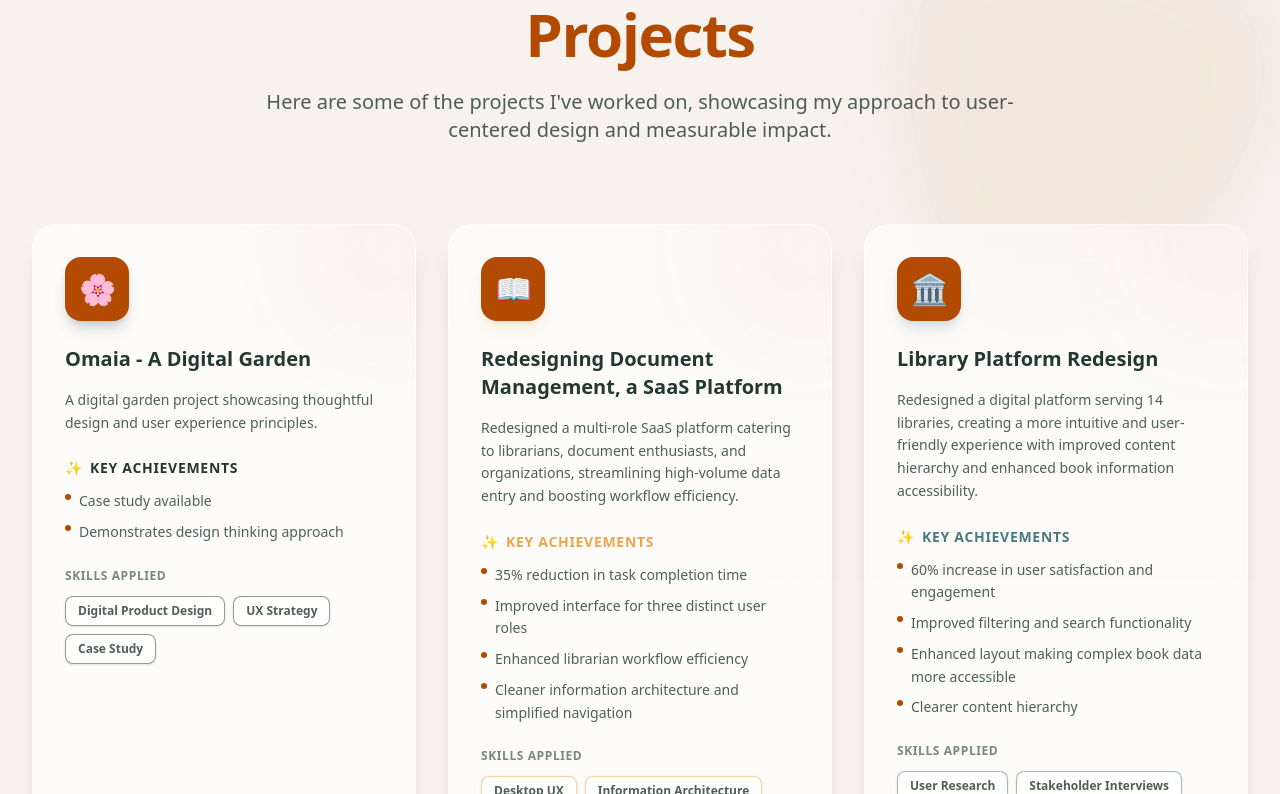
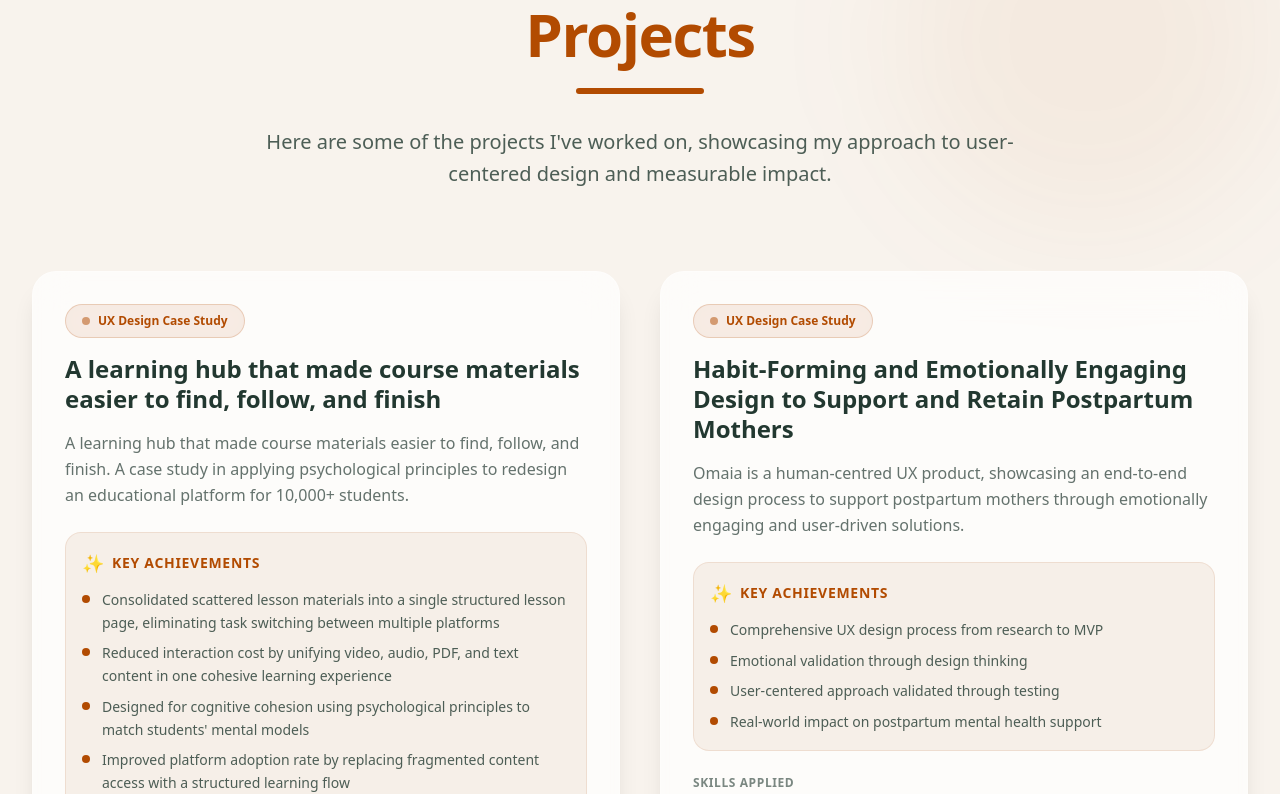
Before and after one commit to ehsangazar/zarabani, a React (Vite) app: page / in a window 1280 px wide. Shown: the part 1406-2200 px from the top of the page. Built offline with nearby package versions, Linux system fonts and the light colour scheme.

Commit message:
Enhance Projects component to load and display combined project and case study data, prioritizing case studies. Implement loading state and improve project card layout with updated styles and animations.

```diff
--- a/src/components/Projects.tsx
+++ b/src/components/Projects.tsx
@@ -1,146 +1,180 @@
+import { useState, useEffect } from 'react'
 import { Link } from 'react-router-dom'
-import { allProjects } from '../utils/projects';
+import { getAllCaseStudies, type CaseStudy } from '../utils/caseStudies'
+import { allProjects } from '../utils/projects'
 
-const colorClasses: Record<
-  string,
-  { gradient: string; text: string; shadow: string; border: string }
-> = {
-  indigo: {
-    gradient: "from-primary to-secondary",
-    text: "text-primary",
-    shadow: "shadow-primary/20",
-    border: "border-primary/50",
-  },
-  violet: {
-    gradient: "from-secondary to-accent",
-    text: "text-secondary",
-    shadow: "shadow-secondary/20",
-    border: "border-secondary/50",
-  },
-  fuchsia: {
-    gradient: "from-accent to-primary",
-    text: "text-accent",
-    shadow: "shadow-accent/20",
-    border: "border-accent/50",
-  },
-  rose: {
-    gradient: "from-primary via-secondary to-accent",
-    text: "text-primary",
-    shadow: "shadow-primary/20",
-    border: "border-primary/50",
-  },
-  amber: {
-    gradient: "from-secondary to-primary",
-    text: "text-secondary",
-    shadow: "shadow-secondary/20",
-    border: "border-secondary/50",
-  },
-  emerald: {
-    gradient: "from-primary-dark to-accent",
-    text: "text-primary-dark",
-    shadow: "shadow-primary-dark/20",
-    border: "border-primary-dark/50",
-  },
-};
+interface CombinedProject {
+  id: string
+  title: string
+  description: string
+  category: string
+  technologies: string[]
+  achievements: string[]
+  caseStudyId?: string
+  isCaseStudy: boolean
+}
 
 const Projects = () => {
+  const [projects, setProjects] = useState<CombinedProject[]>([])
+  const [loading, setLoading] = useState(true)
+
+  useEffect(() => {
+    const loadProjects = async () => {
+      try {
+        const caseStudies = await getAllCaseStudies()
+
+        // Create a map of case studies by ID
+        const caseStudyMap = new Map<string, CaseStudy>()
+        caseStudies.forEach(cs => {
+          caseStudyMap.set(cs.id, cs)
+        })
+
+        // Combine all projects with case studies
+        // Add case studies in the order they appear in the array
+        const combined: CombinedProject[] = []
+
+        caseStudies.forEach(cs => {
+          combined.push({
+            id: cs.id,
+            title: cs.title,
+            description: cs.description,
+            category: cs.category,
+            technologies: cs.technologies,
+            achievements: cs.achievements,
+            caseStudyId: cs.id,
+            isCaseStudy: true,
+          })
+        })
+
+        // Add other projects that don't have case studies
+        allProjects.forEach(project => {
+          if (!caseStudyMap.has(project.id)) {
+            combined.push({
+              id: project.id,
+              title: project.title,
+              description: project.description,
+              category: 'Featured Project',
+              technologies: project.technologies,
+              achievements: project.achievements,
+              isCaseStudy: false,
+            })
+          }
+        })
+
+        setProjects(combined)
+      } catch (error) {
+        console.error('Failed to load projects:', error)
+      } finally {
+        setLoading(false)
+      }
+    }
+
+    loadProjects()
+  }, [])
+
+  if (loading) {
+    return (
+      <section id="projects" className="relative overflow-hidden bg-warm/20 py-24 px-6 lg:px-8 min-h-[400px] flex items-center justify-center">
+        <div className="text-center">
+          <div className="relative">
+            <div className="animate-spin rounded-full h-16 w-16 border-4 border-primary/20 border-t-primary mx-auto mb-4"></div>
+            <div className="absolute inset-0 rounded-full border-4 border-transparent border-r-secondary animate-spin" style={{ animationDirection: 'reverse', animationDuration: '1.5s' }}></div>
+          </div>
+          <p className="text-primary-dark font-medium">Loading projects...</p>
+        </div>
+      </section>
+    )
+  }
+
   return (
     <section
       id="projects"
       className="relative overflow-hidden bg-warm/20 py-24 px-6 lg:px-8"
     >
       {/* Background Decorations */}
-      <div className="absolute top-40 right-0 h-96 w-96 blob bg-primary/10"></div>
-      <div className="absolute bottom-40 left-0 h-80 w-80 blob bg-primary/10"></div>
+      <div className="absolute top-20 right-0 h-96 w-96 bg-primary/5 rounded-full blur-3xl animate-float"></div>
+      <div className="absolute bottom-20 left-0 h-80 w-80 bg-accent/5 rounded-full blur-3xl animate-float" style={{ animationDelay: '2s' }}></div>
 
       <div className="relative mx-auto max-w-7xl">
         {/* Section Header */}
-        <div className="mb-20 text-center">
-          <div className="mb-6 inline-flex items-center gap-2 rounded-2xl border border-primary/20 bg-white/80 px-5 py-2.5 backdrop-blur-sm">
+        <div className="mb-20 text-center fade-in-up">
+          <div className="mb-6 inline-flex items-center gap-2 rounded-2xl border border-primary/20 bg-white/80 backdrop-blur-sm px-5 py-2.5 shadow-lg">
             <span className="text-2xl">💼</span>
-            <span className="text-sm font-bold uppercase tracking-widest text-gradient">
+            <span className="text-sm font-bold uppercase tracking-widest text-primary">
               Portfolio
             </span>
           </div>
           <h2 className="mx-auto mb-6 max-w-4xl text-4xl font-extrabold tracking-tight text-primary-dark sm:text-5xl lg:text-6xl">
-            Case Studies &{" "}
-            <span className="text-gradient">Featured Projects</span>
+            Case Studies &{' '}
+            <span className="text-primary">Featured Projects</span>
           </h2>
-          <p className="mx-auto max-w-3xl text-xl text-primary-dark/80">
-            Here are some of the projects I've worked on, showcasing my approach
-            to user-centered design and measurable impact.
+          <div className="w-32 h-1.5 bg-primary mx-auto mb-8 rounded-full"></div>
+          <p className="mx-auto max-w-3xl text-xl text-primary-dark/80 leading-relaxed">
+            Here are some of the projects I've worked on, showcasing my approach to user-centered design and measurable impact.
           </p>
         </div>
 
         {/* Projects Grid */}
-        <div className="grid gap-8 md:grid-cols-2 lg:grid-cols-3">
-          {allProjects.map((project, index) => {
-            const colors = colorClasses[project.color];
-            const isCaseStudy = !!project.caseStudyId;
-            return (
+        <div className="grid md:grid-cols-2 gap-8 lg:gap-10">
+          {projects.map((project, index) => (
             <div
               key={index}
-                className="group glass relative overflow-hidden rounded-3xl p-8 shadow-xl transition-all duration-300 hover:-translate-y-2 hover:shadow-2xl flex flex-col"
+              className="group relative glass rounded-3xl overflow-hidden shadow-xl hover:shadow-2xl transition-all duration-500 hover:-translate-y-2 flex flex-col"
               style={{ animationDelay: `${index * 0.1}s` }}
             >
-                {/* Decorative gradient blob */}
-                <div
-                  className={`absolute -right-10 -top-10 h-32 w-32 rounded-full bg-primary opacity-10 blur-3xl transition-opacity group-hover:opacity-20`}
-                ></div>
+              {/* Overlay on Hover */}
+              <div className="absolute inset-0 bg-primary/5 opacity-0 group-hover:opacity-100 transition-opacity duration-500"></div>
 
-                <div className="relative flex flex-col flex-grow">
-                  {/* Icon */}
-                  <div
-                    className={`mb-6 inline-flex h-16 w-16 items-center justify-center rounded-2xl bg-primary text-3xl shadow-lg ${colors.shadow} transition-transform group-hover:scale-110 group-hover:rotate-6`}
-                  >
-                    {project.icon}
+              {/* Decorative Corner Element */}
+              <div className="absolute top-0 right-0 w-32 h-32 bg-primary/10 rounded-bl-full opacity-0 group-hover:opacity-100 transition-opacity duration-500"></div>
+
+              <div className="relative p-8 flex flex-col flex-grow">
+                {/* Category Badge */}
+                <div className="mb-4">
+                  <span className="inline-flex items-center gap-2 bg-primary/10 text-primary text-xs font-bold px-4 py-2 rounded-full border border-primary/20 backdrop-blur-sm">
+                    <span className="w-2 h-2 bg-primary rounded-full animate-pulse"></span>
+                    {project.category}
+                  </span>
                 </div>
 
                 {/* Title */}
-                  <h3 className="mb-4 text-xl font-extrabold text-primary-dark group-hover:text-gradient">
+                <h3 className="text-2xl font-extrabold text-primary-dark mb-4 group-hover:text-primary transition-colors duration-300 leading-tight">
                   {project.title}
                 </h3>
 
                 {/* Description */}
-                  <p className="mb-6 text-sm leading-relaxed text-primary-dark/80">
+                <p className="text-primary-dark/70 mb-6 leading-relaxed text-base">
                   {project.description}
                 </p>
 
-                  {/* Achievements */}
-                  <div className="mb-6">
-                    <div className="mb-3 flex items-center gap-2">
-                      <span className="text-sm">✨</span>
-                      <h4
-                        className={`text-sm font-bold uppercase tracking-wider ${colors.text}`}
-                      >
+                {/* Achievements Section */}
+                <div className="mb-6 p-4 rounded-2xl bg-warm/40 border border-primary/10">
+                  <div className="flex items-center gap-2 mb-3">
+                    <span className="text-lg">✨</span>
+                    <h4 className="text-sm font-bold uppercase tracking-wider text-primary">
                       Key Achievements
                     </h4>
                   </div>
                   <ul className="space-y-2">
                     {project.achievements.map((achievement, i) => (
-                        <li
-                          key={i}
-                          className="flex items-start gap-2 text-sm text-primary-dark/80"
-                        >
-                          <span
-                            className={`mt-1 flex h-1.5 w-1.5 flex-shrink-0 rounded-full bg-primary`}
-                          />
+                      <li key={i} className="flex items-start gap-3 text-sm text-primary-dark/80">
+                        <span className="mt-1.5 flex h-2 w-2 flex-shrink-0 rounded-full bg-primary"></span>
                         <span className="leading-relaxed">{achievement}</span>
                       </li>
                     ))}
                   </ul>
                 </div>
 
-                  {/* Technologies */}
+                {/* Technologies Section */}
                 <div className="mb-6">
-                    <h4 className="mb-3 text-xs font-bold uppercase tracking-wider text-primary-dark/60">
+                  <h4 className="text-xs font-bold uppercase tracking-wider text-primary-dark/60 mb-3">
                     Skills Applied
                   </h4>
                   <div className="flex flex-wrap gap-2">
                     {project.technologies.map((tech, i) => (
                       <span
                         key={i}
-                          className={`rounded-lg border ${colors.border} bg-white/80 px-3 py-1.5 text-xs font-semibold text-primary-dark/80 shadow-sm transition-all hover:scale-105 hover:shadow-md`}
+                        className="inline-flex items-center px-3 py-1.5 rounded-lg bg-white/80 border border-primary/20 text-xs font-semibold text-primary-dark/80 shadow-sm hover:shadow-md hover:scale-105 transition-all duration-200 backdrop-blur-sm"
                       >
                         {tech}
                       </span>
@@ -157,7 +191,7 @@ const Projects = () => {
                   className="group/btn relative inline-flex items-center justify-center gap-3 w-full bg-primary text-white px-6 py-4 rounded-xl font-bold text-sm shadow-lg hover:shadow-xl hover:bg-primary/90 transition-all duration-300 overflow-hidden mt-6"
                 >
                   <span className="relative z-10 flex items-center gap-2">
-                      {isCaseStudy ? 'View Case Study' : 'View Project'}
+                    {project.isCaseStudy ? 'View Case Study' : 'View Project'}
                     <svg className="w-5 h-5 transition-transform group-hover/btn:translate-x-1" fill="none" stroke="currentColor" viewBox="0 0 24 24">
                       <path strokeLinecap="round" strokeLinejoin="round" strokeWidth={2.5} d="M13 7l5 5m0 0l-5 5m5-5H6" />
                     </svg>
@@ -166,12 +200,20 @@ const Projects = () => {
                 </Link>
               </div>
             </div>
-            );
-          })}
+          ))}
         </div>
+
+        {/* Empty State Message */}
+        {projects.length === 0 && (
+          <div className="text-center py-20">
+            <div className="text-6xl mb-4">📂</div>
+            <h3 className="text-2xl font-bold text-primary-dark mb-2">No projects yet</h3>
+            <p className="text-primary-dark/60">Check back soon for case studies!</p>
+          </div>
+        )}
       </div>
     </section>
-  );
-};
+  )
+}
 
-export default Projects;
+export default Projects
```
Lines whose indentation alone changed are shown as unchanged.
